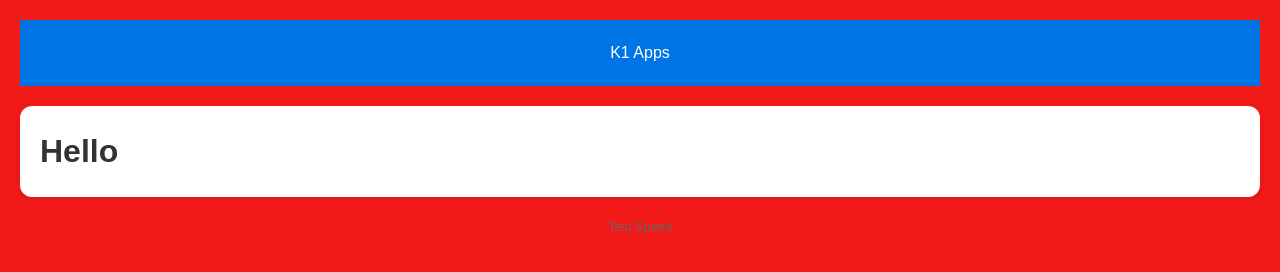
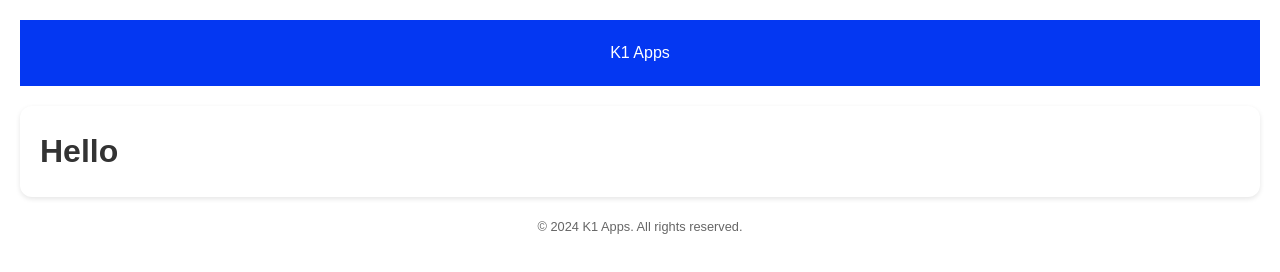
Before and after one commit to Kjm520/k1log, a website: page index.html in a window 1280 px wide. Drawn offline with Linux system fonts and the light colour scheme.

```diff
--- a/index.html
+++ b/index.html
@@ -27,6 +27,6 @@
   </body>
 
   <footer>
-    <p>Test Speed</p>
+    <p>© 2024 K1 Apps. All rights reserved.</p>
   </footer>
 </html>
--- a/styles.css
+++ b/styles.css
@@ -9,14 +9,14 @@
   body {
     font-family: Arial, sans-serif;
     line-height: 1.6;
-    background-color: #f21919;
+    background-color: #ffffff;
     color: #333;
     padding: 20px;
   }
 
   /* Header Styles */
   header {
-    background: #0073e6;
+    background: #0437F2;
     color: #fff;
     padding: 20px;
     text-align: center;
```
Also changed, not shown: package.json (+5 -5 lines), .github/workflows/release.yml (added), 1 other file.
